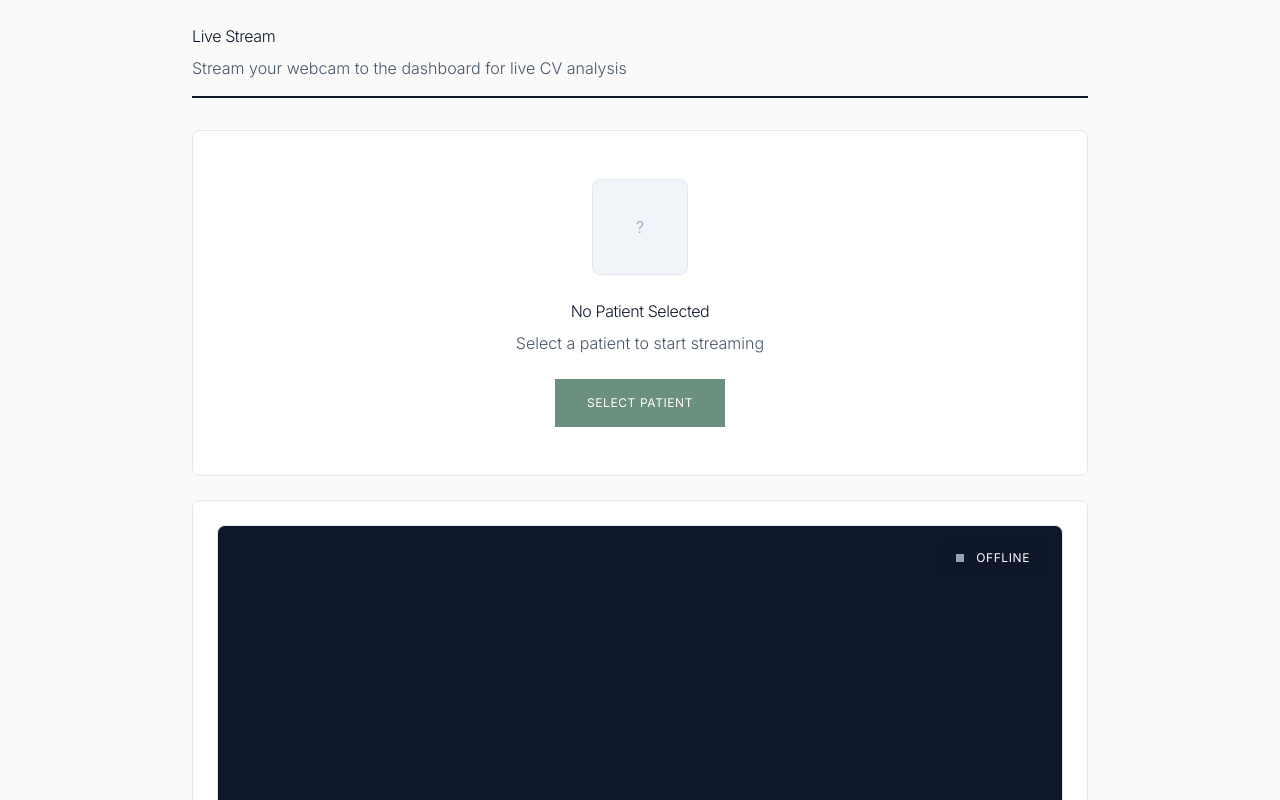
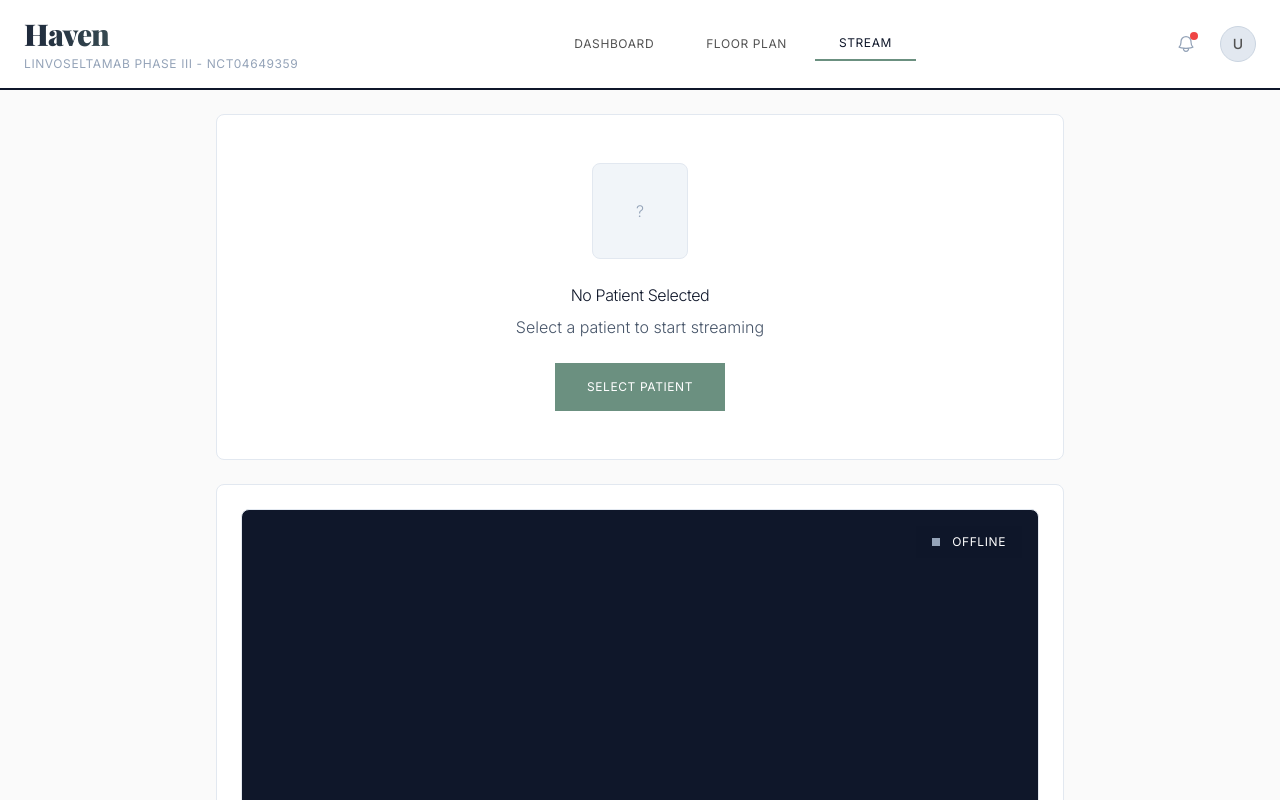
Before and after one commit to scrappydevs/haven, a Next.js app in the folder frontend/: page /stream in a window 1280 px wide. Shown: the top 800 px of the page. Built offline with nearby package versions, Linux system fonts and the light colour scheme.

Commit message:
more changes - reworking dashboard

```diff
--- a/frontend/app/dashboard/layout.tsx
+++ b/frontend/app/dashboard/layout.tsx
@@ -1,7 +1,6 @@
 'use client';
 
 import { usePathname } from 'next/navigation';
-import AppSidebar from '@/components/AppSidebar';
 import AppHeader from '@/components/AppHeader';
 
 export default function DashboardLayout({
@@ -11,16 +10,11 @@ export default function DashboardLayout({
 }) {
   const pathname = usePathname();
 
-  // Hide AppHeader on main dashboard page (it has its own custom header)
+  // Hide AppHeader on main dashboard page (it has its own custom header with navigation)
   const showAppHeader = pathname !== '/dashboard';
 
   return (
-    <div className="flex h-screen w-full bg-background overflow-hidden">
-      {/* Sidebar */}
-      <AppSidebar />
-
-      {/* Main Content Area */}
-      <div className="flex-1 flex flex-col min-w-0">
+    <div className="flex flex-col h-screen w-full bg-background overflow-hidden">
       {/* Header - only show on sub-pages, not main dashboard */}
       {showAppHeader && <AppHeader />}
 
@@ -29,6 +23,5 @@ export default function DashboardLayout({
         {children}
       </main>
     </div>
-    </div>
   );
 }
--- a/frontend/app/dashboard/page.tsx
+++ b/frontend/app/dashboard/page.tsx
@@ -567,18 +567,38 @@ export default function DashboardPage() {
   return (
     <div className="min-h-screen bg-background">
       {/* Header */}
-      <header className="border-b-2 border-neutral-950 bg-surface">
-        <div className="container mx-auto px-6 py-6">
+      <header className="bg-surface">
+        <div className="container mx-auto px-6 py-4">
           <div className="flex items-center justify-between">
-            {/* Logo */}
-            <div className="flex items-center gap-4">
-              <div>
-                <h1 className="text-4xl font-playfair font-black bg-gradient-to-r from-primary-950 to-primary-700 bg-clip-text text-transparent">
-                  Haven
-                </h1>
-                <p className="text-sm label-uppercase text-neutral-500 mt-1">Linvoseltamab Phase III - NCT04649359</p>
-              </div>
+            {/* Left: Logo */}
+            <div>
+              <h1 className="text-3xl font-playfair font-black bg-gradient-to-r from-primary-950 to-primary-700 bg-clip-text text-transparent leading-tight">
+                Haven
+              </h1>
+              <p className="text-[10px] label-uppercase text-neutral-500 mt-0.5">Linvoseltamab Phase III - NCT04649359</p>
             </div>
+
+            {/* Center: Navigation */}
+            <nav className="flex items-center gap-1">
+              <a
+                href="/dashboard"
+                className="px-6 py-2 label-uppercase text-xs text-neutral-950 border-b-2 border-primary-700 hover:bg-neutral-50 transition-colors"
+              >
+                Dashboard
+              </a>
+              <a
+                href="/dashboard/floorplan"
+                className="px-6 py-2 label-uppercase text-xs text-neutral-600 hover:text-neutral-950 hover:bg-neutral-50 transition-colors"
+              >
+                Floor Plan
+              </a>
+              <a
+                href="/stream"
+                className="px-6 py-2 label-uppercase text-xs text-neutral-600 hover:text-neutral-950 hover:bg-neutral-50 transition-colors"
+              >
+                Stream
+              </a>
+            </nav>
 
             {/* Right side: Alerts & User */}
             <div className="flex items-center gap-4">
@@ -602,9 +622,9 @@ export default function DashboardPage() {
       {/* Main Content */}
       <div className="container mx-auto px-6 py-6">
         {/* Stats Bar */}
-        <div className="mb-6">
+        {/* <div className="mb-6">
           <StatsBar stats={stats} alertCount={alerts.length} />
-        </div>
+        </div> */}
 
         {viewMode === 'overview' ? (
           // OVERVIEW MODE: 6-box grid + global activity feed
--- a/frontend/app/stream/page.tsx
+++ b/frontend/app/stream/page.tsx
@@ -373,17 +373,61 @@ export default function StreamPage() {
   };
 
   return (
-    <div className="min-h-screen bg-neutral-50 p-6">
-      <div className="max-w-4xl mx-auto">
-        {/* Header */}
-        <div className="mb-8 border-b-2 border-neutral-950 pb-4">
-          <h1 className="heading-page text-neutral-950 mb-2">
-            Live Stream
-          </h1>
-          <p className="body-large text-neutral-700">
-            Stream your webcam to the dashboard for live CV analysis
-          </p>
+    <div className="min-h-screen bg-neutral-50">
+      {/* Header with Navigation */}
+      <header className="border-b-2 border-neutral-950 bg-surface">
+        <div className="container mx-auto px-6 py-4">
+          <div className="flex items-center justify-between">
+            {/* Left: Logo */}
+            <div>
+              <h1 className="text-3xl font-playfair font-black bg-gradient-to-r from-primary-950 to-primary-700 bg-clip-text text-transparent leading-tight">
+                Haven
+              </h1>
+              <p className="text-[10px] label-uppercase text-neutral-500 mt-0.5">Linvoseltamab Phase III - NCT04649359</p>
+            </div>
+
+            {/* Center: Navigation */}
+            <nav className="flex items-center gap-1">
+              <a
+                href="/dashboard"
+                className="px-6 py-2 label-uppercase text-xs text-neutral-600 hover:text-neutral-950 hover:bg-neutral-50 transition-colors"
+              >
+                Dashboard
+              </a>
+              <a
+                href="/dashboard/floorplan"
+                className="px-6 py-2 label-uppercase text-xs text-neutral-600 hover:text-neutral-950 hover:bg-neutral-50 transition-colors"
+              >
+                Floor Plan
+              </a>
+              <a
+                href="/stream"
+                className="px-6 py-2 label-uppercase text-xs text-neutral-950 border-b-2 border-primary-700 hover:bg-neutral-50 transition-colors"
+              >
+                Stream
+              </a>
+            </nav>
+
+            {/* Right side: Alerts & User */}
+            <div className="flex items-center gap-4">
+              {/* Notifications */}
+              <button className="relative p-2 text-neutral-500 hover:text-neutral-950 transition-colors">
+                <svg className="w-5 h-5" fill="none" stroke="currentColor" viewBox="0 0 24 24" strokeWidth={1.5}>
+                  <path strokeLinecap="round" strokeLinejoin="round" d="M14.857 17.082a23.848 23.848 0 005.454-1.31A8.967 8.967 0 0118 9.75v-.7V9A6 6 0 006 9v.75a8.967 8.967 0 01-2.312 6.022c1.733.64 3.56 1.085 5.455 1.31m5.714 0a24.255 24.255 0 01-5.714 0m5.714 0a3 3 0 11-5.714 0" />
+                </svg>
+                <span className="absolute top-1.5 right-1.5 w-2 h-2 bg-red-500 rounded-full" />
+              </button>
+
+              {/* User avatar */}
+              <div className="w-9 h-9 rounded-full bg-neutral-200 border border-neutral-300 flex items-center justify-center text-neutral-600 text-sm font-medium">
+                U
+              </div>
+            </div>
+          </div>
         </div>
+      </header>
+
+      <div className="max-w-4xl mx-auto p-6">
 
         {/* Error Message */}
         {error && (
--- a/frontend/components/AppHeader.tsx
+++ b/frontend/components/AppHeader.tsx
@@ -1,20 +1,71 @@
 'use client';
 
-import { Bell } from 'lucide-react';
+import { usePathname } from 'next/navigation';
 
 export default function AppHeader() {
+  const pathname = usePathname();
+
   return (
-    <header className="h-12 border-b border-neutral-200 bg-surface px-6 flex items-center justify-end">
+    <header className="border-b-2 border-neutral-950 bg-surface">
+      <div className="container mx-auto px-6 py-4">
+        <div className="flex items-center justify-between">
+          {/* Left: Logo */}
+          <div>
+            <h1 className="text-3xl font-playfair font-black bg-gradient-to-r from-primary-950 to-primary-700 bg-clip-text text-transparent leading-tight">
+              Haven
+            </h1>
+            <p className="text-[10px] label-uppercase text-neutral-500 mt-0.5">Linvoseltamab Phase III - NCT04649359</p>
+          </div>
+
+          {/* Center: Navigation */}
+          <nav className="flex items-center gap-1">
+            <a
+              href="/dashboard"
+              className={`px-6 py-2 label-uppercase text-xs transition-colors ${
+                pathname === '/dashboard'
+                  ? 'text-neutral-950 border-b-2 border-primary-700'
+                  : 'text-neutral-600 hover:text-neutral-950 hover:bg-neutral-50'
+              }`}
+            >
+              Dashboard
+            </a>
+            <a
+              href="/dashboard/floorplan"
+              className={`px-6 py-2 label-uppercase text-xs transition-colors ${
+                pathname === '/dashboard/floorplan'
+                  ? 'text-neutral-950 border-b-2 border-primary-700'
+                  : 'text-neutral-600 hover:text-neutral-950 hover:bg-neutral-50'
+              }`}
+            >
+              Floor Plan
+            </a>
+            <a
+              href="/stream"
+              className={`px-6 py-2 label-uppercase text-xs transition-colors ${
+                pathname === '/stream'
+                  ? 'text-neutral-950 border-b-2 border-primary-700'
+                  : 'text-neutral-600 hover:text-neutral-950 hover:bg-neutral-50'
+              }`}
+            >
+              Stream
+            </a>
+          </nav>
+
+          {/* Right side: Alerts & User */}
           <div className="flex items-center gap-4">
             {/* Notifications */}
             <button className="relative p-2 text-neutral-500 hover:text-neutral-950 transition-colors">
-          <Bell className="w-4 h-4" strokeWidth={1.5} />
-          <span className="absolute top-1.5 right-1.5 w-1.5 h-1.5 bg-red-500 rounded-full" />
+              <svg className="w-5 h-5" fill="none" stroke="currentColor" viewBox="0 0 24 24" strokeWidth={1.5}>
+                <path strokeLinecap="round" strokeLinejoin="round" d="M14.857 17.082a23.848 23.848 0 005.454-1.31A8.967 8.967 0 0118 9.75v-.7V9A6 6 0 006 9v.75a8.967 8.967 0 01-2.312 6.022c1.733.64 3.56 1.085 5.455 1.31m5.714 0a24.255 24.255 0 01-5.714 0m5.714 0a3 3 0 11-5.714 0" />
+              </svg>
+              <span className="absolute top-1.5 right-1.5 w-2 h-2 bg-red-500 rounded-full" />
             </button>
 
             {/* User avatar */}
-        <div className="w-7 h-7 rounded-full bg-neutral-200 flex items-center justify-center text-neutral-600 text-xs font-medium">
+            <div className="w-9 h-9 rounded-full bg-neutral-200 border border-neutral-300 flex items-center justify-center text-neutral-600 text-sm font-medium">
               U
+            </div>
+          </div>
         </div>
       </div>
     </header>
```
Lines whose indentation alone changed are shown as unchanged.
